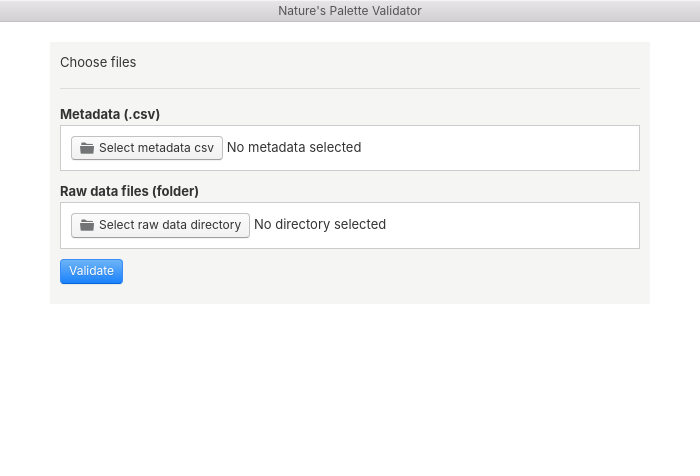
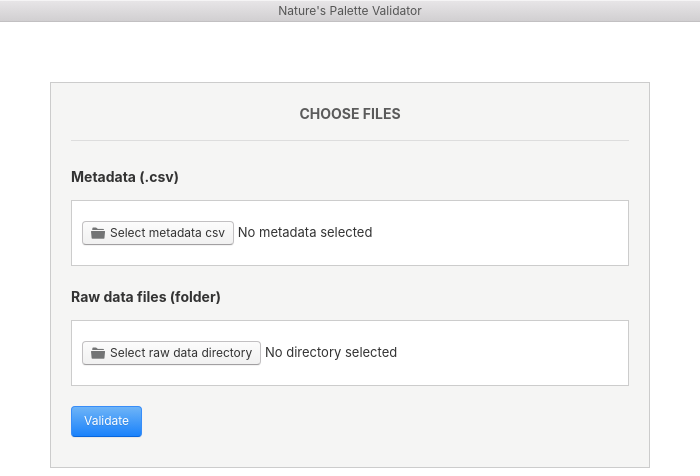
Before and after one commit to shawonibnkamal/np-prevalidator, an Electron app: page src/views/html/index.html in a window 700 px wide. Drawn offline with Linux system fonts and the light colour scheme.

Commit message:
Update styling

```diff
--- a/src/controllers/validationController.js
+++ b/src/controllers/validationController.js
@@ -28,6 +28,7 @@
 let metaDirectory;
 let rawdataDirectory;
 
+// Default directory for testing purposes
 // metaDirectory = "/Users/shawonibnkamal/Documents/Honours Project/Sample datasets/Sample Test Case/metadata.csv";
 // rawdataDirectory = "/Users/shawonibnkamal/Documents/Honours Project/Sample datasets/Sample Test Case/rawdataset";
 
--- a/src/views/html/index.html
+++ b/src/views/html/index.html
@@ -14,19 +14,19 @@
     </header>
     <!-- <h1 class="text-center">Nature's Palette Validator</h1> -->
     <div class="container homeContainer">
-      Choose files
+      <label class="customFormLabel2">Choose files</label>
 
       <hr>
 
       <div class="form-group">
-        <div><b>Metadata (.csv)</b></div>
+        <div><label class="customFormLabel">Metadata (.csv)</label></div>
         <div class="customFormGroup">
           <button id="selectMetaData"  class="btn btn-default"><span class="icon icon-folder icon-text"></span> Select metadata csv</button>
           <span id="metadataOutput">No metadata selected</span>
         </div>
       </div>
       <div class="form-group">
-        <div><b>Raw data files (folder)</b></div>
+        <div><label class="customFormLabel">Raw data files (folder)</label></div>
         <div class="customFormGroup">
           <button id="dataFolder"  class="btn btn-default"><span class="icon icon-folder icon-text"></span> Select raw data directory</button>
           <span id="directoryOutput"> No directory selected</span>
@@ -34,7 +34,7 @@
 
       </div>
       <div class="form-group">
-        <button id="validate"  class="btn btn-primary">Validate</button>
+        <button id="validate"  class="btn btn-large btn-primary">Validate</button>
         <div id="validateOutput"></div>
       </div>
     </div>
--- a/src/views/styles/styles.css
+++ b/src/views/styles/styles.css
@@ -9,13 +9,34 @@
 .homeContainer {
     max-width: 600px;
     background-color: #f5f5f4;
-    margin-top: 20px;
+    margin-top: 60px;
+    border: 1px solid #ccc;
+    padding: 20px;
+}
+
+.customFormLabel {
+    font-weight: bold;
+    font-size: 14px;
+    margin: 10px 0px 5px 0px;
+}
+
+.customFormLabel2 {
+    display: block;
+    text-align: center;
+    font-size: 14px;
+    text-transform: uppercase;
+    font-weight: bold;
+    color: #5b5b5b;
 }
 
 .customFormGroup {
     background-color: #FFF;
     border: 1px solid #ccc;
-    padding: 10px;
+    padding: 20px 10px;
+}
+
+#validate {
+    margin-top: 10px;
 }
 
 .color-red {
```
